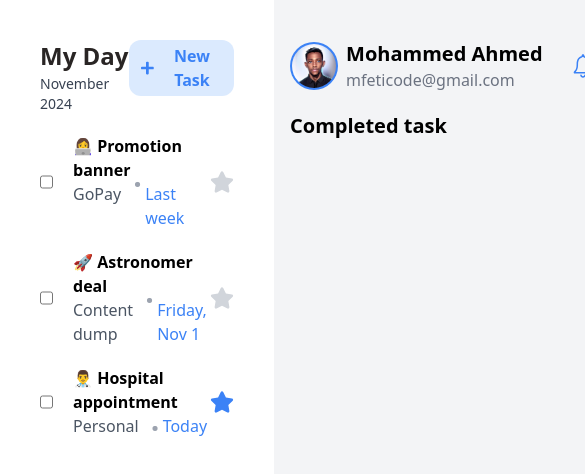
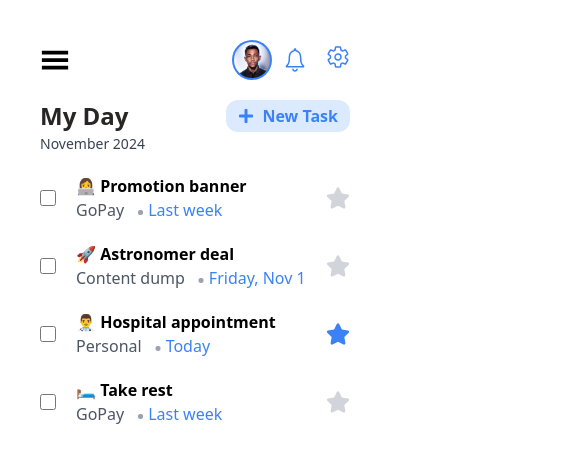
Before and after one commit to mfeti/WLO-ToDo, a React (Vite) app: page / in a window 390 px wide. Shown: the top 474 px of the page, 585 px wide, since content can reach past the window. Built offline with nearby package versions, Linux system fonts and the light colour scheme.

Commit message:
control responsiveness

```diff
--- a/package.json
+++ b/package.json
@@ -10,7 +10,12 @@
     "preview": "vite preview"
   },
   "dependencies": {
+    "@emotion/react": "^11.13.3",
+    "@emotion/styled": "^11.13.0",
+    "@mui/material": "^6.1.6",
+    "@mui/x-date-pickers": "^7.22.2",
     "aos": "^2.3.4",
+    "dayjs": "^1.11.13",
     "react": "^18.3.1",
     "react-dom": "^18.3.1",
     "react-icons": "^5.3.0"
--- a/src/App.jsx
+++ b/src/App.jsx
@@ -28,9 +28,49 @@ const tempTasks = [
     isCompleted: false,
     isFavorite: true,
   },
+  {
+    id: "004",
+    title: "🛏 Take rest",
+    tag: "GoPay",
+    createdAt: "Mon Nov 11 2024",
+    isCompleted: false,
+    isFavorite: false,
+    completedAt: "Nov 9 2024",
+  },
 ];
 
+// const tempCompletedTasks = [
+//   {
+//     id: "001",
+//     title: "🛏 Take rest",
+//     tag: "GoPay",
+//     createdAt: "Mon Nov 11 2024",
+//     isCompleted: true,
+//     isFavorite: false,
+//     completedAt: "Nov 9 2024",
+//   },
+//   {
+//     id: "002",
+//     title: "🤸‍♂️ Go to gym",
+//     tag: "Content dump",
+//     createdAt: "Mon Nov 11 2024",
+//     isCompleted: true,
+//     isFavorite: false,
+//     completedAt: "Nov 11 2024",
+//   },
+//   {
+//     id: "003",
+//     title: "🧂 take meal",
+//     tag: "Personal",
+//     createdAt: "Mon Nov 10 2024",
+//     isCompleted: true,
+//     isFavorite: true,
+//     completedAt: "Nov 12 2024",
+//   },
+// ];
+
 export default function App() {
+  const [isPopup, setIsPopup] = useState(false);
   const [isOpen, setIsOpen] = useState(false);
   const [tasks, setTasks] = useState(tempTasks);
   const [completedTasks, setCompletedTasks] = useState([]);
@@ -45,6 +85,10 @@ export default function App() {
   }, []);
 
   const handleTaskCreate = () => {
+    setIsPopup((prev) => !prev);
+  };
+
+  const handleSidebar = () => {
     setIsOpen((prev) => !prev);
   };
 
@@ -55,29 +99,58 @@ export default function App() {
 
   const handleCompleted = (id) => {
     if (!id) return;
-    const completedTask = tasks.filter((task) => task.id === id);
-    setCompletedTasks((prev) => [...prev, completedTask]);
+
     const newTasks = tasks.map((task) => {
       return task.id === id
         ? { ...task, isCompleted: !task.isCompleted }
         : { ...task };
     });
     setTasks(newTasks);
-    setTasks(tasks.filter((task) => task.id !== id));
-    console.log(completedTask, "jj");
+
+    //make uncompleted
+    if (completedTasks.find((task) => id === task.id) !== undefined) {
+      setCompletedTasks(completedTasks.filter((task) => task.id !== id));
+      return;
+    }
+
+    //make completed
+    const [completedTask] = newTasks.filter((task) => task.id === id);
+    setCompletedTasks((prev) => [
+      ...prev,
+      { ...completedTask, completedAt: new Date() },
+    ]);
+
+    // setTasks(tasks.filter((task) => task.id !== id));
+  };
+
+  const handleFavorite = (id) => {
+    if (id === undefined) return;
+    const newTasks = tasks.map((task) => {
+      return task.id === id && !task.isCompleted
+        ? { ...task, isFavorite: !task.isFavorite }
+        : { ...task };
+    });
+    setTasks(newTasks);
   };
 
   return (
     <div className="flex justify-between relative">
-      <Navbar />
+      <Navbar isOpen={isOpen} />
       <Main
         handleTaskCreate={handleTaskCreate}
         tasks={tasks}
         setTasks={setTasks}
         handleCompleted={handleCompleted}
+        handleFavorite={handleFavorite}
+        handleSidebar={handleSidebar}
+        isOpen={isOpen}
       />
-      <Sidebar completedTasks={completedTasks} />
-      {isOpen && (
+      <Sidebar
+        completedTasks={completedTasks}
+        handleCompleted={handleCompleted}
+        handleFavorite={handleFavorite}
+      />
+      {isPopup && (
         <NewTaskForm handleTaskCreate={handleTaskCreate} addTask={addTask} />
       )}
     </div>
--- /dev/null
+++ b/src/components/Article.jsx
@@ -0,0 +1,39 @@
+/* eslint-disable react/prop-types */
+import { IoIosNotificationsOutline } from "react-icons/io";
+import { IoSettingsOutline } from "react-icons/io5";
+import Me from "../assets/Umagic.jpg";
+function Article({ isInclude = true }) {
+  return (
+    <div className="flex justify-between items-center gap-2">
+      <div className="flex gap-2 items-center">
+        {/* avatar  */}
+        <div
+          className={`${
+            isInclude ? "w-12 h-12" : "w-10 h-10"
+          } bg-blue-500 rounded-full`}
+        >
+          <img
+            src={Me}
+            alt="Mohammed Ahemd"
+            className={`${
+              isInclude ? "w-12 h-12" : "w-10 h-10"
+            } p-[2px] rounded-full object-cover`}
+          />
+        </div>
+        {isInclude && (
+          <div className="">
+            <p className="font-semibold text-xl">Mohammed Ahmed</p>
+            <p className="text-gray-500">mfeticode@gmail.com</p>
+          </div>
+        )}
+      </div>
+      {/* icons section  */}
+      <div className="text-blue-500 flex gap-4">
+        <IoIosNotificationsOutline className="text-3xl cursor-pointer" />
+        <IoSettingsOutline className="text-2xl cursor-pointer" />
+      </div>
+    </div>
+  );
+}
+
+export default Article;
--- a/src/components/Main.jsx
+++ b/src/components/Main.jsx
@@ -2,23 +2,34 @@
 import { FaPlus } from "react-icons/fa";
 import { months } from "../constants";
 import TaskItem from "./TaskItem";
+import { GiHamburgerMenu } from "react-icons/gi";
+import Article from "./Article";
 
-function Main({ handleTaskCreate, tasks, setTasks, handleCompleted }) {
+function Main({
+  handleTaskCreate,
+  tasks,
+  handleCompleted,
+  handleFavorite,
+  isOpen,
+  handleSidebar,
+}) {
   const now = new Date();
-
-  const handleToggle = (id) => {
-    if (id === undefined) return;
-    const newTasks = tasks.map((task) => {
-      return task.id === id
-        ? { ...task, isFavorite: !task.isFavorite }
-        : { ...task };
-    });
-    setTasks(newTasks);
-  };
-
   return (
-    <section className="w-full min-h-screen">
+    <section
+      className={`${isOpen ? "blur-sm" : ""} w-full min-h-screen `}
+      onClick={isOpen && handleSidebar}
+    >
       <div className="py-10 px-10">
+        {/* if mobile responsive  */}
+        {!isOpen && (
+          <div className="flex justify-between lg:hidden mb-5 items-center">
+            <GiHamburgerMenu
+              className="text-3xl cursor-pointer"
+              onClick={handleSidebar}
+            />
+            <Article isInclude={false} />
+          </div>
+        )}
         {/* header section  */}
         <div className="flex justify-between">
           <div className="space-y-[2px]">
@@ -44,7 +55,7 @@ function Main({ handleTaskCreate, tasks, setTasks, handleCompleted }) {
               <TaskItem
                 key={task.id}
                 {...task}
-                onClick={handleToggle}
+                onClick={handleFavorite}
                 onChanged={handleCompleted}
               />
             ))}
--- a/src/components/Navbar.jsx
+++ b/src/components/Navbar.jsx
@@ -1,3 +1,4 @@
+/* eslint-disable react/prop-types */
 import { FaRegCheckCircle, FaRegUserCircle, FaSearch } from "react-icons/fa";
 import { FcTodoList } from "react-icons/fc";
 import { IoWallet } from "react-icons/io5";
@@ -7,9 +8,13 @@ import { RiErrorWarningLine } from "react-icons/ri";
 import { SiContentstack, SiStudio3T } from "react-icons/si";
 import { SlEnergy } from "react-icons/sl";
 
-function Navbar() {
+function Navbar({ isOpen }) {
   return (
-    <section className="bg-gray-100 min-w-[350px] lg:block hidden min-h-screen">
+    <section
+      className={`bg-gray-100 min-w-[350px] ${
+        isOpen ? "block" : "lg:block hidden"
+      } min-h-screen`}
+    >
       <div className="mx-4 my-10">
         <div className="space-y-6">
           {/* logo section  */}
--- a/src/components/Sidebar.jsx
+++ b/src/components/Sidebar.jsx
@@ -1,48 +1,75 @@
 /* eslint-disable react/prop-types */
-import { IoSettingsOutline } from "react-icons/io5";
-import Me from "../assets/Umagic.jpg";
-import { IoIosNotificationsOutline } from "react-icons/io";
 import TaskItem from "./TaskItem";
-function Sidebar({ completedTasks }) {
-  console.log(completedTasks);
+import { LocalizationProvider, StaticDatePicker } from "@mui/x-date-pickers";
+import { AdapterDayjs } from "@mui/x-date-pickers/AdapterDayjs";
+import dayjs from "dayjs";
+import { useState } from "react";
+import { months } from "../constants";
+import Article from "./Article";
+
+function Sidebar({ completedTasks, handleCompleted, handleFavorite }) {
+  const [filterDate, setFilterDate] = useState(new Date());
+  const newCompletedTasks = completedTasks.filter(
+    (task) =>
+      new Date(task.completedAt).getDate() === new Date(filterDate).getDate()
+  );
+  const date = new Date(filterDate);
+  const [dates, month, year] = [
+    date.getDate(),
+    date.getMonth(),
+    date.getFullYear(),
+  ];
+
   return (
-    <section className="bg-gray-100 min-w-[380px] min-h-screen block">
+    <section className="bg-gray-100 min-w-[380px] min-h-screen xl:block hidden">
       <div className="mx-4 my-10">
         {/* top section  */}
-        <div className="flex justify-between items-center">
-          <div className="flex gap-2 items-center">
-            {/* avatar  */}
-            <div className="bg-blue-500 w-12 h-12 rounded-full">
-              <img
-                src={Me}
-                alt="Mohammed Ahemd"
-                className="w-12 h-12 p-[2px] rounded-full object-cover"
-              />
-            </div>
-            <div className="">
-              <p className="font-semibold text-xl">Mohammed Ahmed</p>
-              <p className="text-gray-500">mfeticode@gmail.com</p>
-            </div>
-          </div>
-          {/* icons section  */}
-          <div className="text-blue-500 flex gap-4">
-            <IoIosNotificationsOutline className="text-3xl cursor-pointer" />
-            <IoSettingsOutline className="text-2xl cursor-pointer" />
-          </div>
-        </div>
+        <Article />
         {/* Date section  */}
         <div className="mt-5">
+          <LocalizationProvider dateAdapter={AdapterDayjs}>
+            <StaticDatePicker
+              defaultValue={dayjs(filterDate)}
+              maxDate={dayjs(new Date())}
+              onChange={(e) => {
+                setFilterDate(e.$d);
+              }}
+              sx={{
+                bgcolor: "transparent",
+                fontSize: "",
+              }}
+            />
+          </LocalizationProvider>
+        </div>
+
+        {/* completed tasks  */}
+        <div className="mt-12">
           {/* title section*/}
           <div className="">
             <p className="font-semibold text-xl">Completed task</p>
           </div>
           {/* list section  */}
-          <div className="mt-5 space-y-5">
-            {completedTasks?.length > 0 &&
-              completedTasks.map((task) => (
-                <TaskItem key={task.id} {...task} />
-              ))}
-          </div>
+          {newCompletedTasks?.length > 0 ? (
+            <div className="mt-5 space-y-5">
+              {newCompletedTasks?.length > 0 &&
+                newCompletedTasks.map((task) => (
+                  <TaskItem
+                    key={task.id}
+                    {...task}
+                    onClick={handleFavorite}
+                    onChanged={handleCompleted}
+                  />
+                ))}
+            </div>
+          ) : (
+            <p className="mt-5 font-semibold text-xl text-gray-400 text-center">
+              <span className="block">😢 </span>
+              Sry you have not completed task on{" "}
+              <span className="text-red-300">
+                {months[month].slice(0, 3)} {dates} {year}
+              </span>
+            </p>
+          )}
         </div>
       </div>
     </section>
--- a/src/components/TaskItem.jsx
+++ b/src/components/TaskItem.jsx
@@ -40,6 +40,7 @@ function TaskItem({
         </div>
       </div>
       {/* right side  */}
+      {!isCompleted && (
         <div className="">
           <FaStar
             className={`${
@@ -51,6 +52,7 @@ function TaskItem({
             }}
           />
         </div>
+      )}
     </div>
   );
 }
--- a/src/components/index.js
+++ b/src/components/index.js
@@ -2,5 +2,6 @@ import Navbar from "./Navbar";
 import Main from "./Main";
 import Sidebar from "./Sidebar";
 import NewTaskForm from "./NewTaskForm";
+import Article from "./Article";
 
-export { Navbar, Main, Sidebar, NewTaskForm };
+export { Navbar, Main, Sidebar, NewTaskForm, Article };
```
Also changed, not shown: 1 other file (tests, documents, lock files or other folders). Lines whose indentation alone changed are shown as unchanged.
